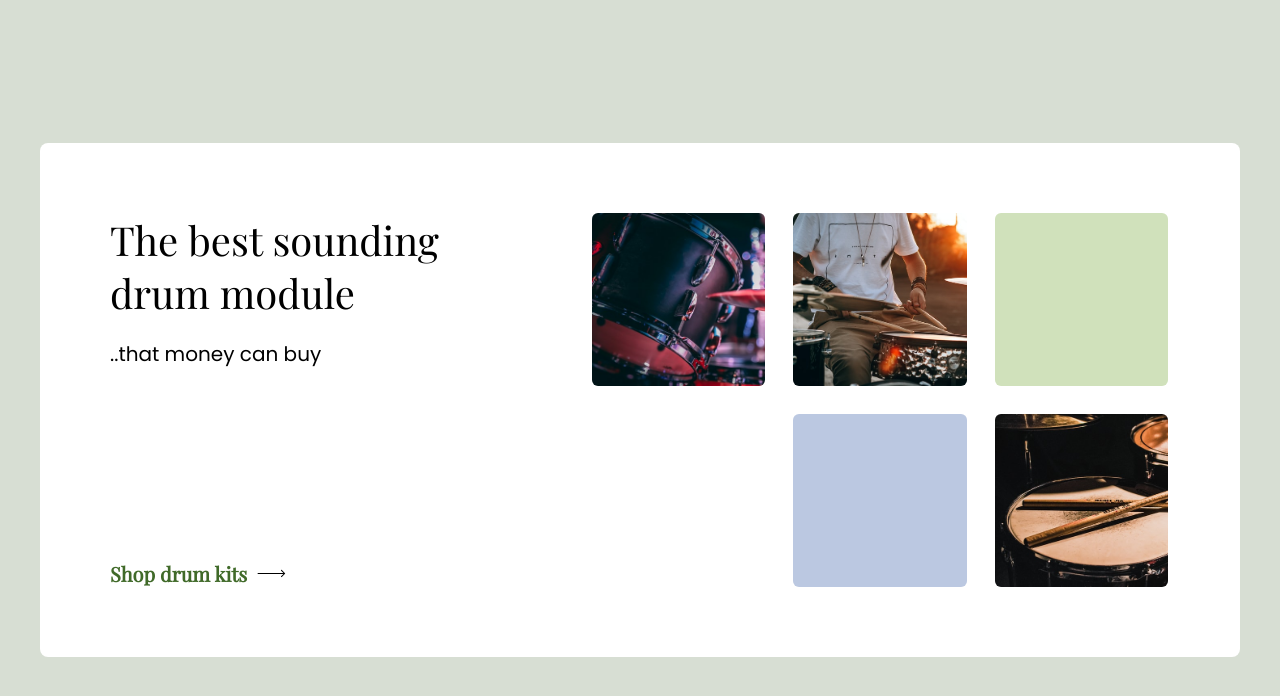
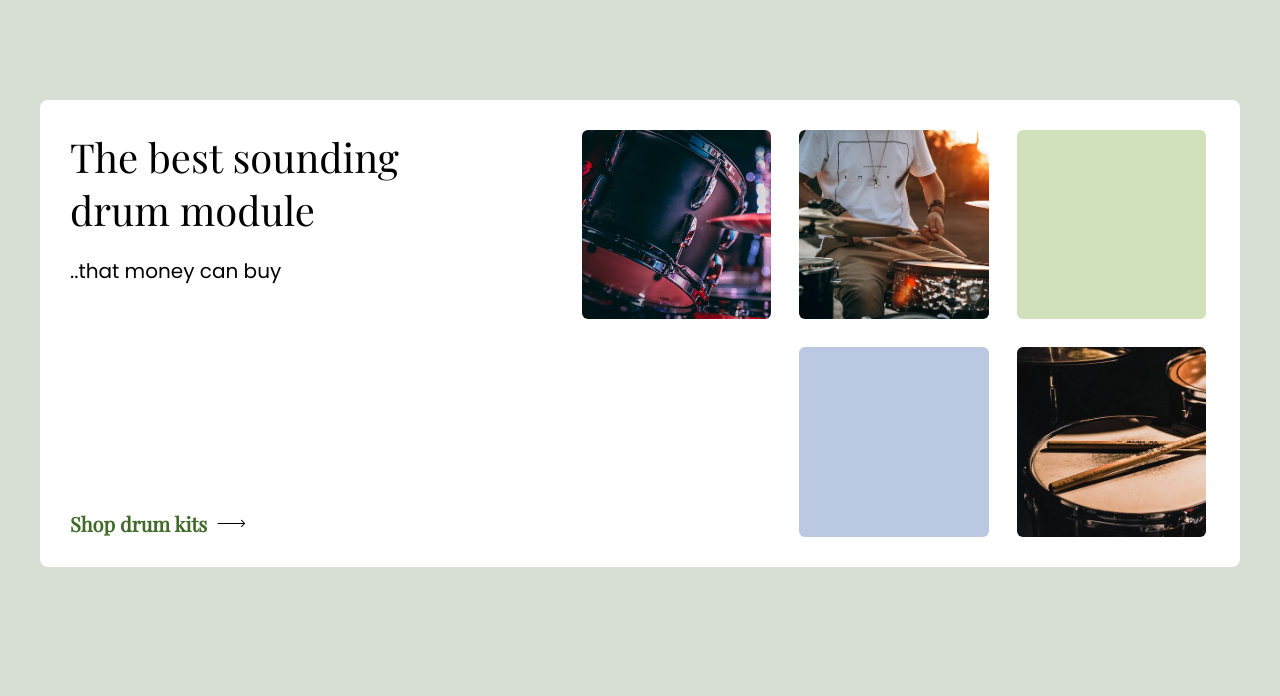
Before and after one commit to petekgithub/css---design-works, a plain HTML site: page DrumModule/index.html in a window 1280 px wide. Drawn offline with nearby package versions, Linux system fonts and the light colour scheme.

Commit message:
responsive

```diff
--- a/DrumModule/index.html
+++ b/DrumModule/index.html
@@ -16,6 +16,7 @@
     <link rel="stylesheet" href="main.css" />
   </head>
   <body>
+    <div class="wrapper">
       <section>
         <div class="left-col">
           <h1>The best sounding drum module</h1>
@@ -41,10 +42,11 @@
           <div class="box"></div>
           <div class="box"></div>
           <div class="box"></div>
-        <div class="box"></div>
-        <div class="box"></div>
+          <div class="box hide-mobile"></div>
+          <div class="box hide-mobile"></div>
           <div class="box"></div>
         </div>
       </section>
+    </div>
   </body>
 </html>
--- a/DrumModule/main.css
+++ b/DrumModule/main.css
@@ -9,25 +9,28 @@ html {
 body {
   margin: 0;
   min-height: 100vh;
-  display: grid;
-  place-content: center;
   background-color: #d7ded3;
   font-family: "Poppins";
 }
 
+.wrapper {
+  max-width: 1200px;
+  margin: 0 auto; /*to center it */
+}
+
 section {
   background: white;
-  padding: 7em;
-  width: 1200px;
+  padding: 3em;
   border-radius: 0.8em;
   display: flex;
   gap: 13.5em;
+  flex-direction: column;
 }
 
 .left-col {
   display: flex;
   flex-direction: column;
-  height: 100%;
+  height: auto;
   flex: 0.6;
 }
 
@@ -63,9 +66,11 @@ a.cta p {
   flex-wrap: wrap;
   gap: 2.8em;
 }
-
+.hide-mobile {
+  display: none;
+}
 .box {
-  width: 30%;
+  width: calc(50% - 2em);
   aspect-ratio: 1/1;
   gap: 1em;
   border-radius: 0.6em;
@@ -93,3 +98,19 @@ a.cta p {
   background-image: url("./assets/drum3.jpg");
   background-size: cover;
 }
+@media screen and (min-width: 800px) {
+  .wrapper {
+    margin: 10em auto;
+  }
+  .hide-mobile {
+    display: block;
+  }
+  .box {
+    width: calc(33.333% - 2em);
+  }
+}
+@media screen and (min-width: 1200px) {
+  section {
+    flex-direction: row;
+  }
+}
```
Lines whose indentation alone changed are shown as unchanged.
